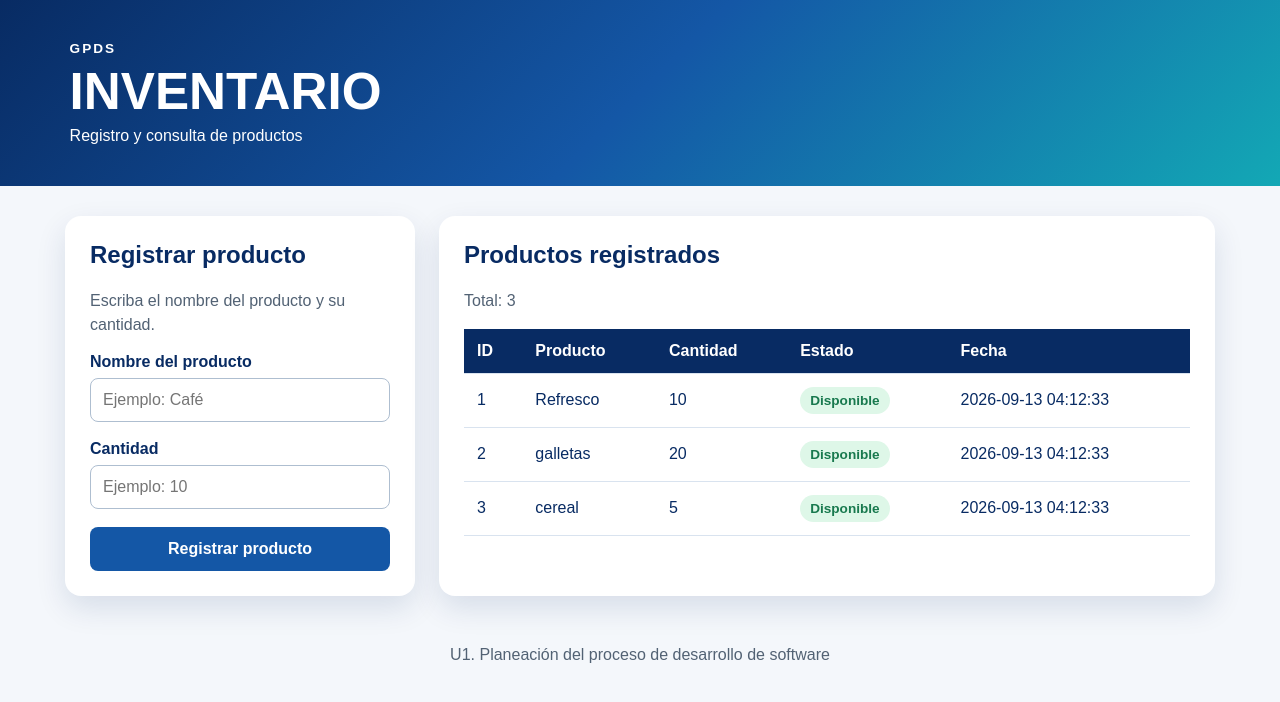
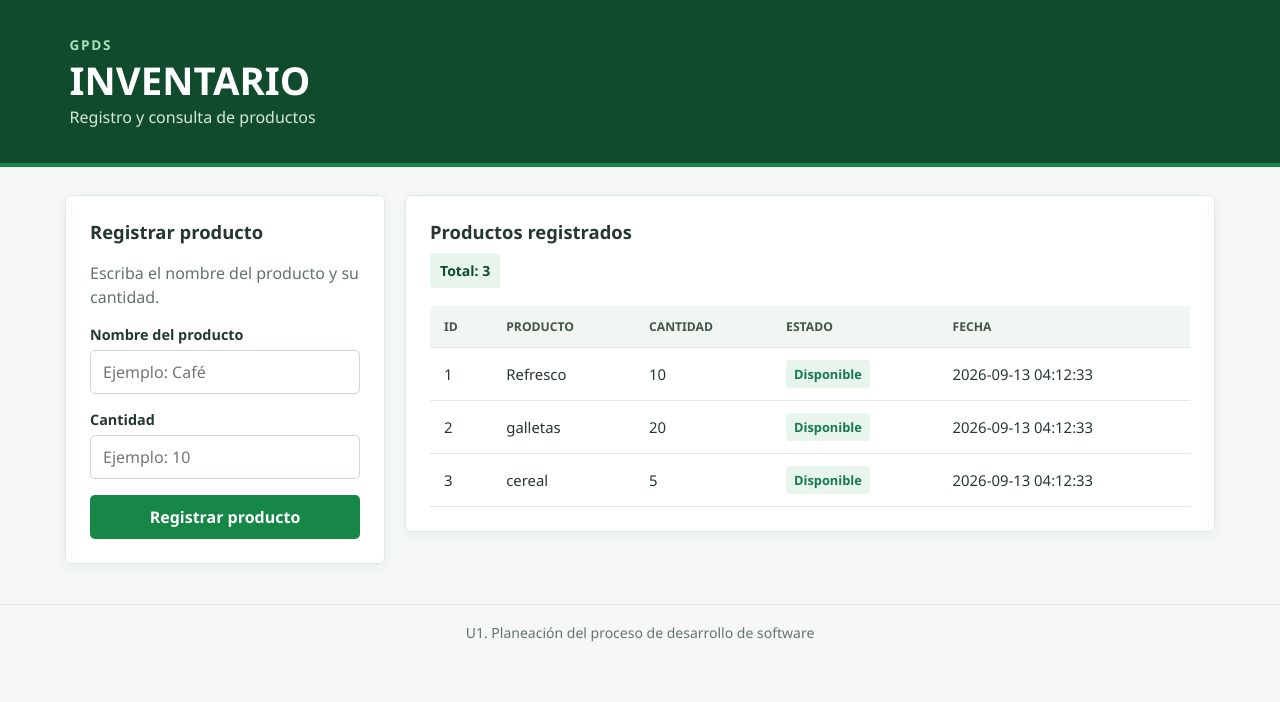
Before and after one commit to alexdemezaUTS/inventario, a PHP site: page / in a window 1280 px wide. Shown: the top 702 px of the page. Run offline with PHP 8.4, Linux system fonts and the light colour scheme; data comes from the database, SQL or seed files in the repository; a stand-in replaces the project's code that opens the database connection.

Commit message:
Chore: Cambio de color a Verde

```diff
--- a/css/estilos.css
+++ b/css/estilos.css
@@ -1,17 +1,15 @@
 :root {
-    --azul-oscuro: #082b63;
-    --azul-principal: #1457a6;
-    --azul-claro: #eaf4ff;
-    --turquesa: #13a8b5;
+    --verde-oscuro: #104b2d;
+    --verde-principal: #168747;
+    --verde-claro: #e8f5ec;
     --blanco: #ffffff;
-    --gris-fondo: #f4f7fb;
-    --gris-texto: #526274;
-    --borde: #d9e3ef;
+    --gris-fondo: #f5f8f6;
+    --gris-texto: #65736a;
+    --borde: #e0e8e2;
     --verde: #18794e;
-    --verde-claro: #def7e8;
     --rojo: #b42318;
     --rojo-claro: #fee4e2;
-    --sombra: 0 12px 30px rgba(8, 43, 99, 0.12);
+    --sombra: 0 4px 14px rgba(16, 75, 45, 0.06);
 }
 
 * {
@@ -21,19 +19,15 @@
 body {
     margin: 0;
     background: var(--gris-fondo);
-    color: var(--azul-oscuro);
-    font-family: Montserrat, Arial, sans-serif;
+    color: #26372d;
+    font-family: "Segoe UI", Arial, sans-serif;
 }
 
 .encabezado {
-    padding: 36px 20px;
-    background: linear-gradient(
-        135deg,
-        var(--azul-oscuro),
-        var(--azul-principal),
-        var(--turquesa)
-    );
+    padding: 30px 20px;
+    background: var(--verde-oscuro);
     color: var(--blanco);
+    border-bottom: 4px solid var(--verde-principal);
 }
 
 .contenido-encabezado {
@@ -43,7 +37,8 @@ body {
 
 .encabezado h1 {
     margin: 6px 0;
-    font-size: clamp(2rem, 5vw, 3.2rem);
+    font-size: 2.4rem;
+    line-height: 1.05;
 }
 
 .encabezado p {
@@ -53,27 +48,48 @@ body {
 .etiqueta {
     font-size: 0.85rem;
     font-weight: 700;
-    letter-spacing: 2px;
+    letter-spacing: 0.12em;
     text-transform: uppercase;
+}
+
+.encabezado .etiqueta {
+    color: #a8e2b8;
+}
+
+.encabezado p:not(.etiqueta) {
+    color: #d7e9dc;
 }
 
 .contenedor {
     display: grid;
-    grid-template-columns: 350px 1fr;
-    gap: 24px;
+    grid-template-columns: minmax(260px, 320px) minmax(0, 1fr);
+    align-items: start;
+    gap: 20px;
     width: min(1150px, 92%);
-    margin: 30px auto;
+    margin: 28px auto 40px;
 }
 
 .tarjeta {
-    padding: 25px;
+    min-width: 0;
+    padding: 24px;
     background: var(--blanco);
-    border-radius: 16px;
+    border: 1px solid var(--borde);
+    border-radius: 6px;
     box-shadow: var(--sombra);
 }
 
 .tarjeta h2 {
-    margin-top: 0;
+    margin: 0 0 8px;
+    font-size: 1.15rem;
+    line-height: 1.35;
+}
+
+.titulo-listado {
+    display: flex;
+    align-items: center;
+    justify-content: space-between;
+    gap: 16px;
+    margin-bottom: 18px;
 }
 
 .descripcion {
@@ -81,49 +97,76 @@ body {
     line-height: 1.5;
 }
 
+.titulo-listado .descripcion {
+    display: inline-flex;
+    margin: 0;
+    padding: 7px 10px;
+    border-radius: 4px;
+    background: var(--verde-claro);
+    color: var(--verde-oscuro);
+    font-size: 0.875rem;
+    font-weight: 700;
+    white-space: nowrap;
+}
+
 .campo {
-    margin-bottom: 18px;
+    margin-bottom: 16px;
 }
 
 label {
     display: block;
-    margin-bottom: 7px;
+    margin-bottom: 6px;
     font-weight: 700;
+    font-size: 0.9rem;
 }
 
 input {
     width: 100%;
-    padding: 12px;
-    border: 1px solid #aebed0;
-    border-radius: 8px;
+    min-height: 44px;
+    padding: 10px 12px;
+    border: 1px solid #cbd7cf;
+    border-radius: 5px;
+    background: #fff;
+    color: inherit;
     font: inherit;
 }
 
 input:focus {
-    border-color: var(--azul-principal);
-    outline: 3px solid rgba(20, 87, 166, 0.15);
+    border-color: var(--verde-principal);
+    outline: 3px solid rgba(22, 135, 71, 0.14);
 }
 
 button {
     width: 100%;
-    padding: 13px;
+    min-height: 44px;
+    padding: 11px 14px;
     border: 0;
-    border-radius: 8px;
-    background: var(--azul-principal);
+    border-radius: 5px;
+    background: var(--verde-principal);
     color: var(--blanco);
     font: inherit;
     font-weight: 700;
     cursor: pointer;
+    transition: background-color 140ms ease, transform 140ms ease;
 }
 
 button:hover {
-    background: var(--azul-oscuro);
+    background: var(--verde-oscuro);
+}
+
+button:active {
+    transform: translateY(1px);
+}
+
+button:focus-visible {
+    outline: 3px solid rgba(22, 135, 71, 0.3);
+    outline-offset: 2px;
 }
 
 .mensaje {
     margin: 15px 0;
     padding: 12px;
-    border-radius: 8px;
+    border-radius: 5px;
     font-weight: 600;
 }
 
@@ -144,29 +187,33 @@ button:hover {
 table {
     width: 100%;
     border-collapse: collapse;
+    font-size: 0.93rem;
 }
 
 th,
 td {
-    padding: 13px;
+    padding: 12px 14px;
     border-bottom: 1px solid var(--borde);
     text-align: left;
 }
 
 th {
-    background: var(--azul-oscuro);
-    color: var(--blanco);
+    background: #f1f6f2;
+    color: #405448;
+    font-size: 0.76rem;
+    font-weight: 700;
+    text-transform: uppercase;
 }
 
 tbody tr:hover {
-    background: var(--azul-claro);
+    background: #f7fbf8;
 }
 
 .estado {
     display: inline-block;
-    padding: 6px 10px;
-    border-radius: 20px;
-    font-size: 0.85rem;
+    padding: 5px 8px;
+    border-radius: 4px;
+    font-size: 0.8rem;
     font-weight: 700;
 }
 
@@ -187,9 +234,11 @@ tbody tr:hover {
 }
 
 footer {
-    padding: 20px;
+    padding: 18px 20px;
+    border-top: 1px solid var(--borde);
     color: var(--gris-texto);
     text-align: center;
+    font-size: 0.875rem;
 }
 
 @media (max-width: 850px) {
@@ -197,3 +246,26 @@ footer {
         grid-template-columns: 1fr;
     }
 }
+
+@media (max-width: 520px) {
+    .encabezado {
+        padding: 26px 20px;
+    }
+
+    .encabezado h1 {
+        font-size: 2rem;
+    }
+
+    .tarjeta {
+        padding: 18px;
+    }
+
+    .titulo-listado {
+        align-items: flex-start;
+    }
+
+    th,
+    td {
+        padding: 11px 12px;
+    }
+}
```
